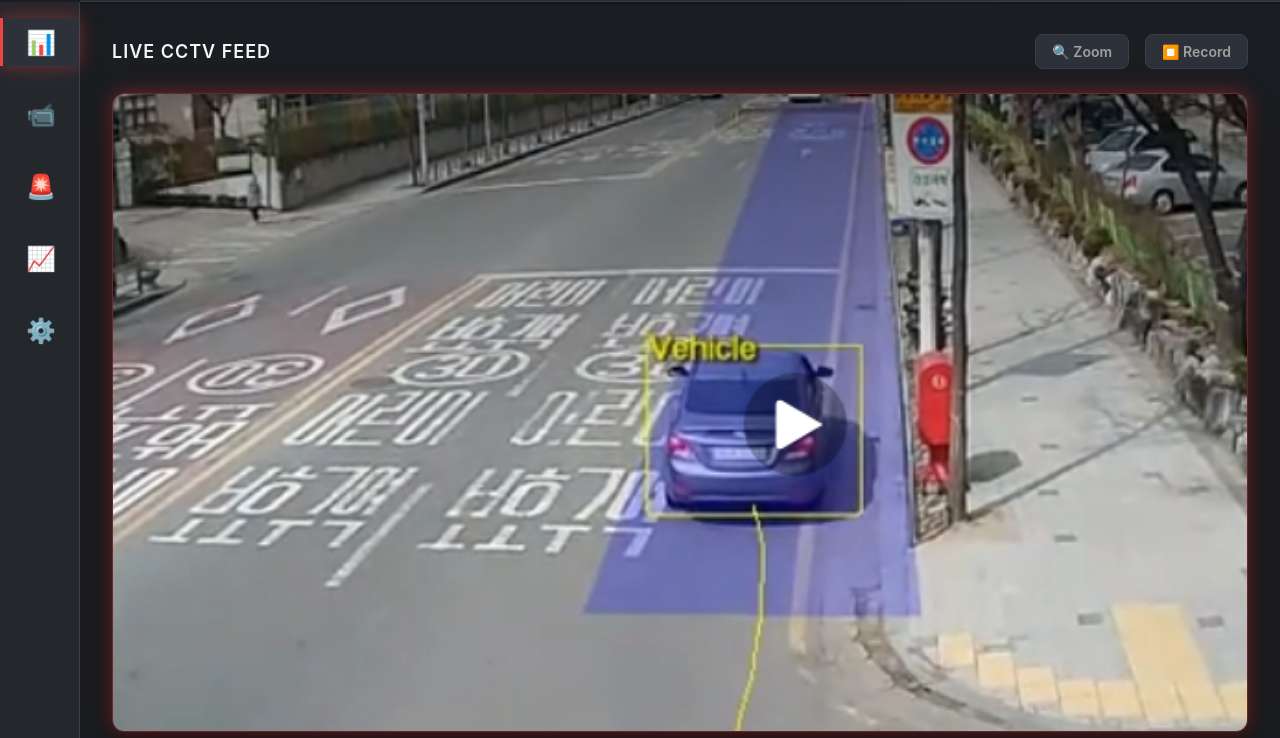
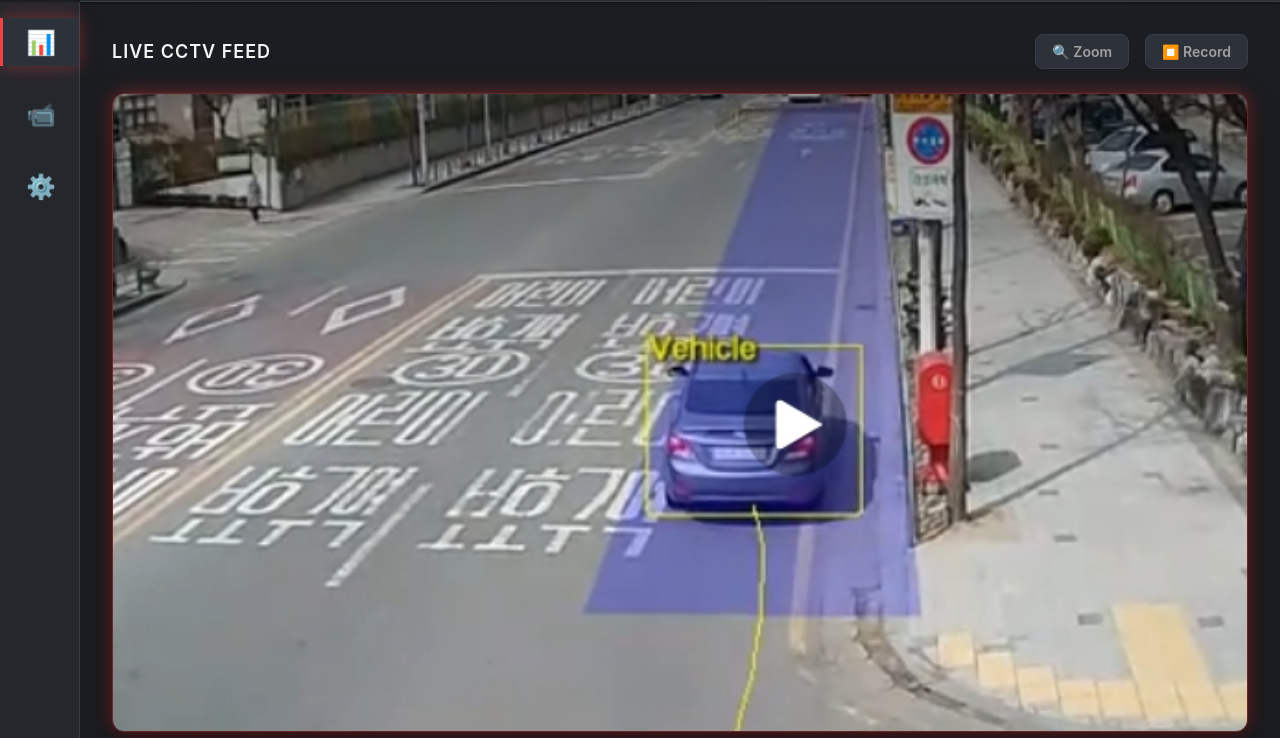
Before and after one commit to hieudc2407-coder/ITS, a website built with Vite: page frontend/dashboard.html in a window 1280 px wide. Shown: the part 62-800 px from the top of the page. Built offline with nearby package versions, Linux system fonts and the light colour scheme; grey boxes are pictures that could not be loaded.

```diff
--- a/frontend/dashboard.html
+++ b/frontend/dashboard.html
@@ -15,8 +15,8 @@
     <aside class="sidebar" role="navigation" aria-label="Main navigation">
       <button class="sidebar-item" title="Dashboard" aria-label="Dashboard">📊</button>
       <button class="sidebar-item" title="Cameras" aria-label="Cameras">📹</button>
-      <button class="sidebar-item" title="Alerts" aria-label="Alerts">🚨</button>
-      <button class="sidebar-item" title="Analytics" aria-label="Analytics">📈</button>
+      <!-- <button class="sidebar-item" title="Alerts" aria-label="Alerts">🚨</button> -->
+      <!-- <button class="sidebar-item" title="Analytics" aria-label="Analytics">📈</button> -->
       <button class="sidebar-item" title="Settings" aria-label="Settings">⚙️</button>
     </aside>
 
```
Also changed, not shown: requirements.txt (+10 -5 lines), 1 other file.
